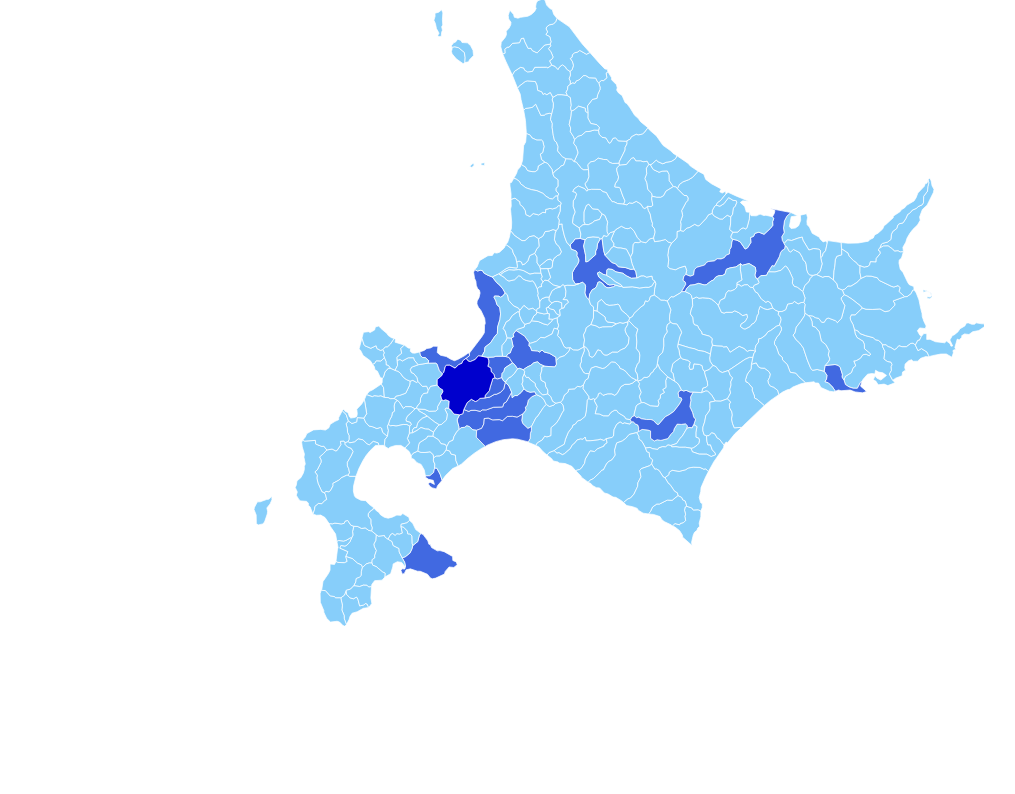
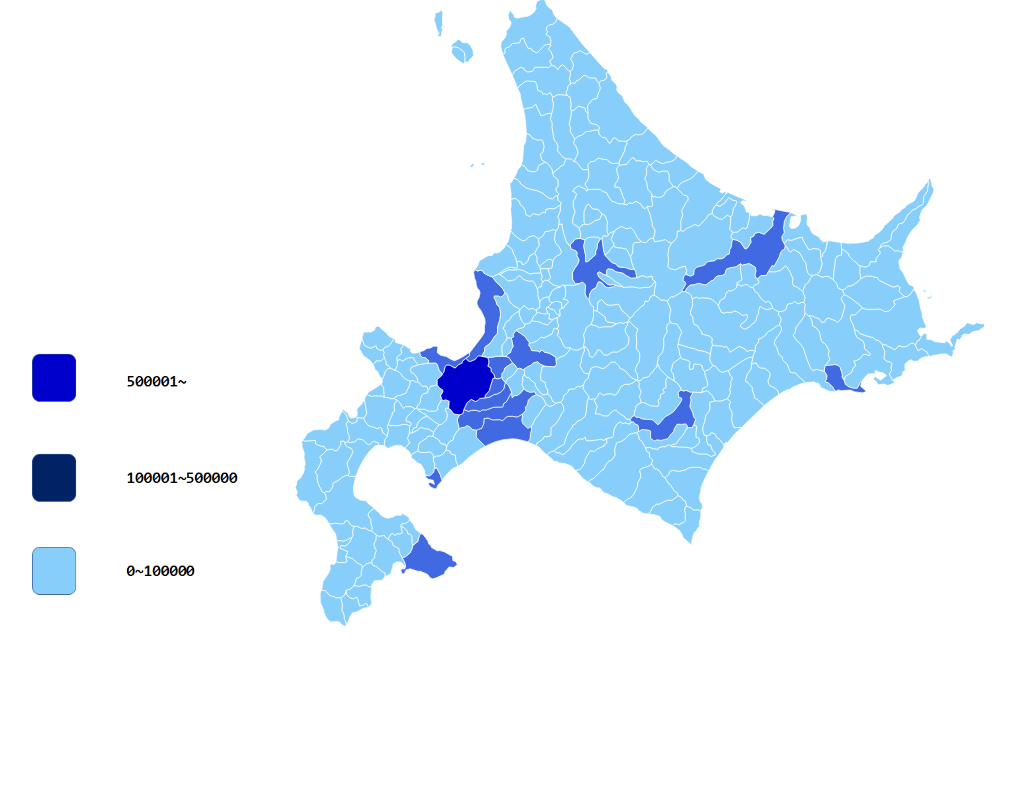
Before and after one commit to soozhin/World-Information-Map, a Django app: page /worldmap/Hokkaido in a window 1280 px wide. Shown: the part 104-898 px from the top of the page, without its empty margins (21-1036 px from the left). Before the commit the page ends 730 px from the top, so only its background shows below. Run offline with Django 3.2, Linux system fonts and the light colour scheme.

Commit message:
Update Hokkaido.html

```diff
--- a/PBLproject/worldmap/templates/worldmap/Hokkaido.html
+++ b/PBLproject/worldmap/templates/worldmap/Hokkaido.html
@@ -11,6 +11,11 @@
 		<meta name="description" content="" />
 	<meta name="viewport" content="width=device-width, initial-scale=1" />
 		<link rel="stylesheet" href="{% static 'css/todouhuken.css' %}" />
+		<link
+	rel="stylesheet"
+	type="text/css"
+	href="{% static '/css/Hokkaido.css' %}"
+	/>
 	</head>
 
 	<body>
@@ -3111,6 +3116,10 @@
 		</svg>
 	</div>
 
+		<div class="Hokkaido1">
+		<img src="{% static 'Osakapopulationscale.png' %}" class="Hokkaido2">
+	</div>
+
 		<script src="{% static 'javascript/todouhuken.js' %}"></script>
 	</body>
 </html>
```
